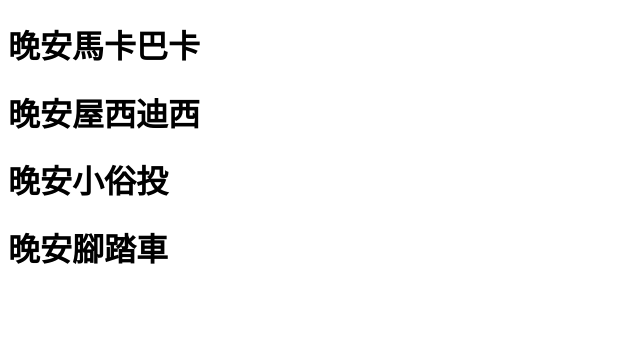
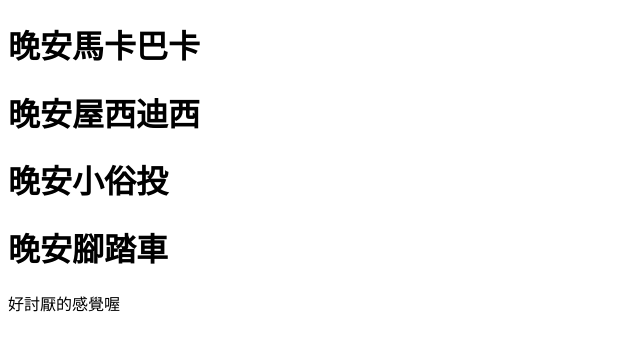
Before and after one commit to sexfat/tjd103pr, a plain HTML site: page header.html in a window 1280 px wide. Shown: the whole page, without its empty margins (0-640 px from the left). Drawn offline with Linux system fonts and the light colour scheme.

Commit message:
modify header add p

```diff
--- a/header.html
+++ b/header.html
@@ -10,5 +10,7 @@
   <h1>晚安屋西迪西</h1>
   <h1>晚安小俗投</h1>
   <h1>晚安腳踏車</h1>
+
+  <p>好討厭的感覺喔</p>
 </body>
 </html>
```
